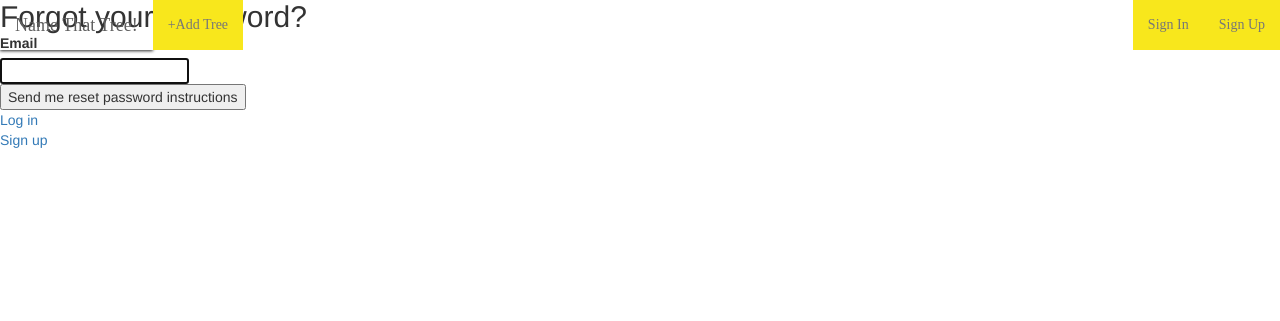
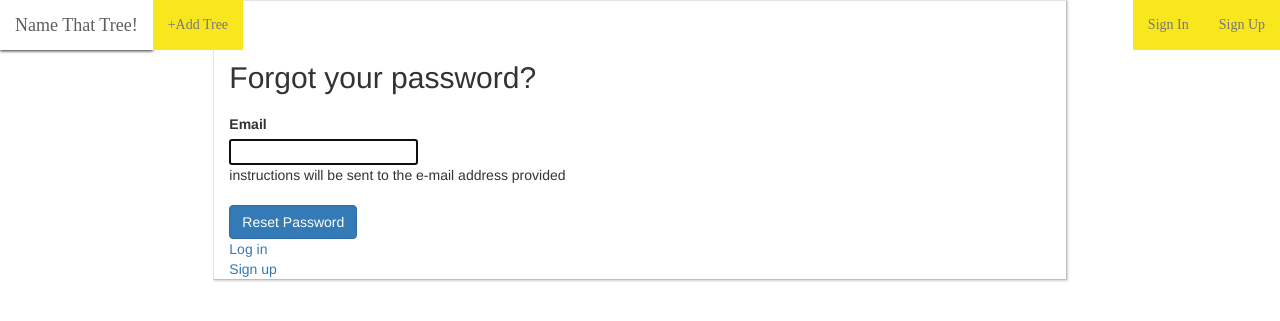
Before and after one commit to cyrusclarke/treethinger, a Rails app: page /users/password/new in a window 1280 px wide. Shown: the top 321 px of the page. Run offline with Rails 7, Linux system fonts and the light colour scheme; style sheets or scripts are compiled from the project's sources; some libraries are stand-ins or nearby versions.

```diff
--- a/app/views/devise/passwords/edit.html.erb
+++ b/app/views/devise/passwords/edit.html.erb
@@ -1,3 +1,6 @@
+<div class="nice-box col-xs-8 col-xs-offset-2">
+<br/>
+<br/>
 <h2>Change your password</h2>
 
 <%= form_for(resource, as: resource_name, url: password_path(resource_name), html: { method: :put }) do |f| %>
--- a/app/views/devise/passwords/new.html.erb
+++ b/app/views/devise/passwords/new.html.erb
@@ -1,15 +1,21 @@
+<div class="nice-box col-xs-8 col-xs-offset-2">
+  <br/>
+  <br/>
+  <br/>
 <h2>Forgot your password?</h2>
-
+<br/>
 <%= form_for(resource, as: resource_name, url: password_path(resource_name), html: { method: :post }) do |f| %>
   <%= devise_error_messages! %>
 
   <div class="field">
     <%= f.label :email %><br />
     <%= f.email_field :email, autofocus: true %>
+    <br/> instructions will be sent to the e-mail address provided
+
   </div>
-
+<br/>
   <div class="actions">
-    <%= f.submit "Send me reset password instructions" %>
+    <%= f.submit "Reset Password", class: 'btn btn-primary'%>
   </div>
 <% end %>
 
```
